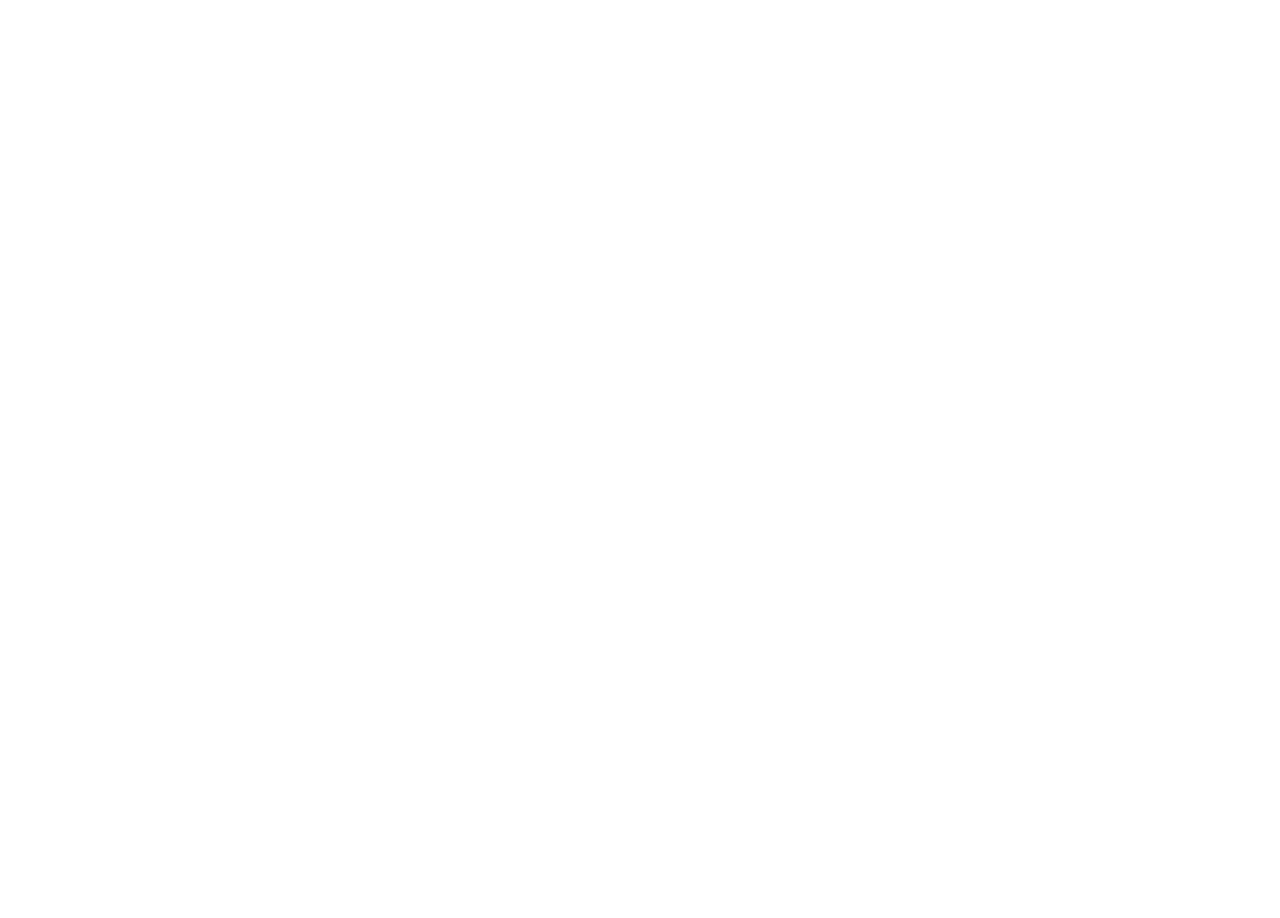
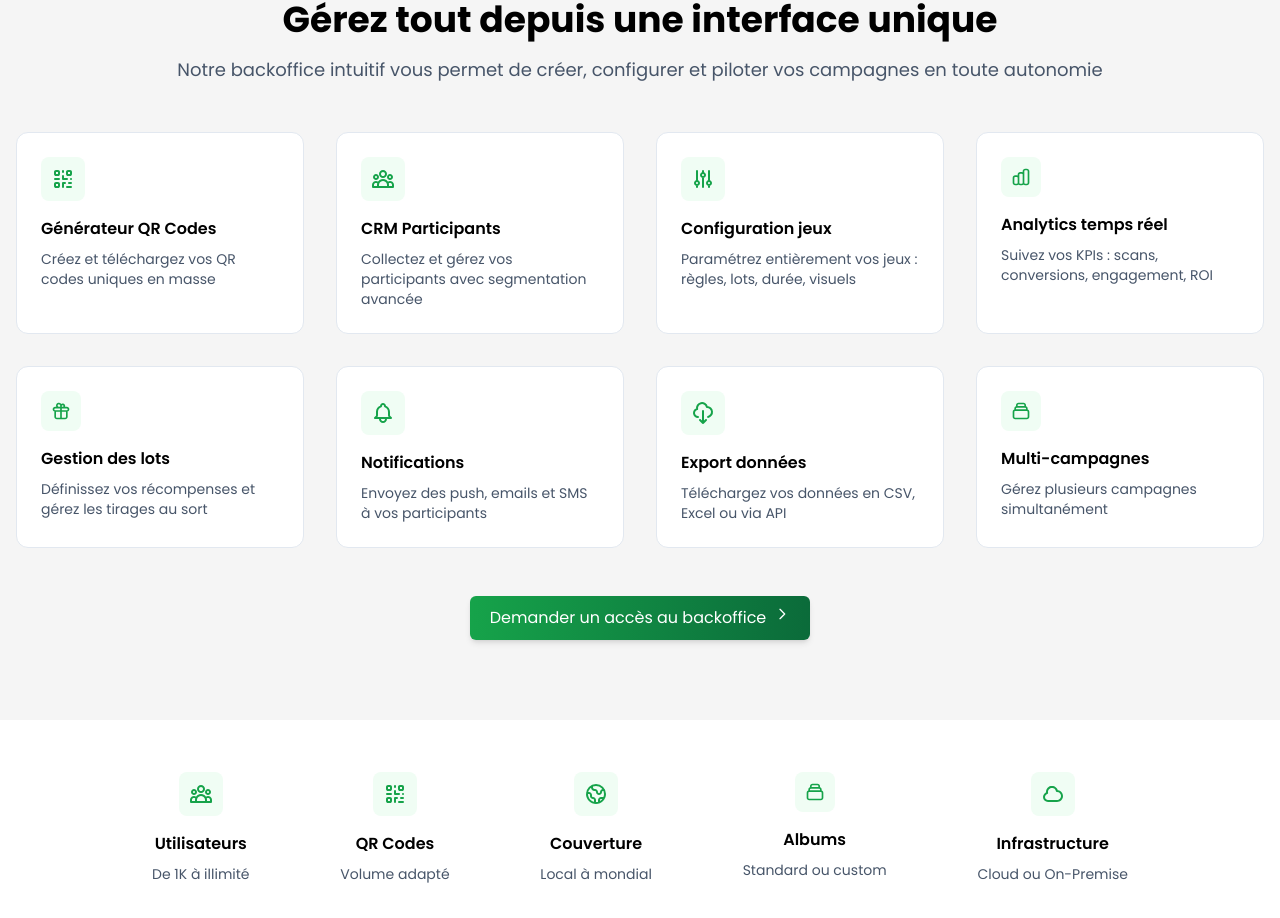
Before and after one commit to ayoub-akraou/youcanwin, a React (Vite) app: page / in a window 1280 px wide. Shown: the part 3069-3987 px from the top of the page. Before the commit the page ends 2941 px from the top, so only its background shows below. Built offline with nearby package versions, Linux system fonts and the light colour scheme.

Commit message:
feat: create BackofficeSection

```diff
--- a/src/App.tsx
+++ b/src/App.tsx
@@ -3,6 +3,7 @@
 import SolutionSection from "./components/SolutionSection";
 import CustomerJourneySection from "./components/CustomerJourneySection";
 import SalesToExperienceSection from "./components/SalesToExperienceSection";
+import BackofficeSection from "./components/BackofficeSection";
 
 function App() {
 	return (
@@ -14,6 +15,7 @@
 				<CustomerJourneySection />
 			</div>
 			<SalesToExperienceSection />
+			<BackofficeSection />
 		</>
 	);
 }
--- /dev/null
+++ b/src/components/BackofficeSection.tsx
@@ -0,0 +1,105 @@
+import settings from "../assets/settings.svg";
+import qrCode from "../assets/qr-code.svg";
+import group from "../assets/group.svg";
+import controllers from "../assets/controllers.svg";
+import analytics from "../assets/analytics.svg";
+import gift from "../assets/gift.svg";
+import clock from "../assets/clock.svg";
+import download from "../assets/download.svg";
+import liste from "../assets/liste.svg";
+import earth from "../assets/earth.svg";
+import cloud from "../assets/cloud.svg";
+import Button from "./Button";
+
+export default function BackofficeSection() {
+	return (
+		<section className=" bg-[#F5F5F5]">
+			<div className="p-20 contanier px-4">
+				<div className="w-fit mb-4 mx-auto px-4 py-1.5 rounded-full bg-[#DCFCE7] text-sm font-medium text-[#0B6B3A]">
+					<img className="mr-2 inline-block" src={settings} alt="settings icon" />
+					Backoffice tout-en-un
+				</div>
+				<h1 className="text-4xl font-bold text-center mb-4">Gérez tout depuis une interface unique</h1>
+				<p className="text-lg text-[#475569] mb-12 text-center">
+					Notre backoffice intuitif vous permet de créer, configurer et piloter vos campagnes en toute autonomie
+				</p>
+
+				<ul className="grid grid-cols-4 gap-8 mb-12">
+					<Card
+						title="Générateur QR Codes"
+						description="Créez et téléchargez vos QR
+                  codes uniques en masse">
+						<img src={qrCode} alt="" />
+					</Card>
+					<Card
+						title="CRM Participants"
+						description="Collectez et gérez vos
+                  participants avec segmentation avancée">
+						<img src={group} alt="" />
+					</Card>
+					<Card
+						title="Configuration jeux"
+						description="Paramétrez entièrement vos jeux :
+                  règles, lots, durée, visuels">
+						<img src={controllers} alt="" />
+					</Card>
+					<Card title="Analytics temps réel" description="Suivez vos KPIs : scans, conversions, engagement, ROI">
+						<img src={analytics} alt="" />
+					</Card>
+					<Card
+						title="Gestion des lots"
+						description="Définissez vos récompenses et
+                  gérez les tirages au sort">
+						<img src={gift} alt="" />
+					</Card>
+					<Card
+						title="Notifications"
+						description="Envoyez des push, emails et SMS
+                  à vos participants">
+						<img src={clock} alt="" />
+					</Card>
+					<Card
+						title="Export données"
+						description="Téléchargez vos données en CSV,
+                  Excel ou via API">
+						<img src={download} alt="" />
+					</Card>
+					<Card
+						title="Multi-campagnes"
+						description="Gérez plusieurs campagnes
+                  simultanément">
+						<img src={liste} alt="" />
+					</Card>
+				</ul>
+				<Button text="Demander un accès au backoffice" className="mx-auto!" />
+			</div>
+			<ul className="py-7 px-32 flex justify-between bg-white *:border-none *:flex *:flex-col *:items-center">
+				<Card title="Utilisateurs" description="De 1K à illimité ">
+					<img src={group} alt="group icon" />
+				</Card>
+				<Card title="QR Codes" description="Volume adapté">
+					<img src={qrCode} alt="qr-code icon" />
+				</Card>
+				<Card title="Couverture" description="Local à mondial">
+					<img src={earth} alt="eart icon" />
+				</Card>
+				<Card title="Albums" description="Standard ou custom">
+					<img src={liste} alt="list icon" />
+				</Card>
+				<Card title="Infrastructure" description="Cloud ou On-Premise">
+					<img src={cloud} alt="cloud icon" />
+				</Card>
+			</ul>
+		</section>
+	);
+}
+
+function Card({ title, description, className, children }) {
+	return (
+		<li className={`border p-6 border-[#E2E8F0] bg-white rounded-xl ${className}`}>
+			<div className="icon mb-4 w-fit p-2.5 rounded-lg bg-[#F0FDF4]">{children}</div>
+			<h4 className="font-semibold text-base mb-2">{title}</h4>
+			<p className="description text-sm text-[#475569]">{description}</p>
+		</li>
+	);
+}
```
